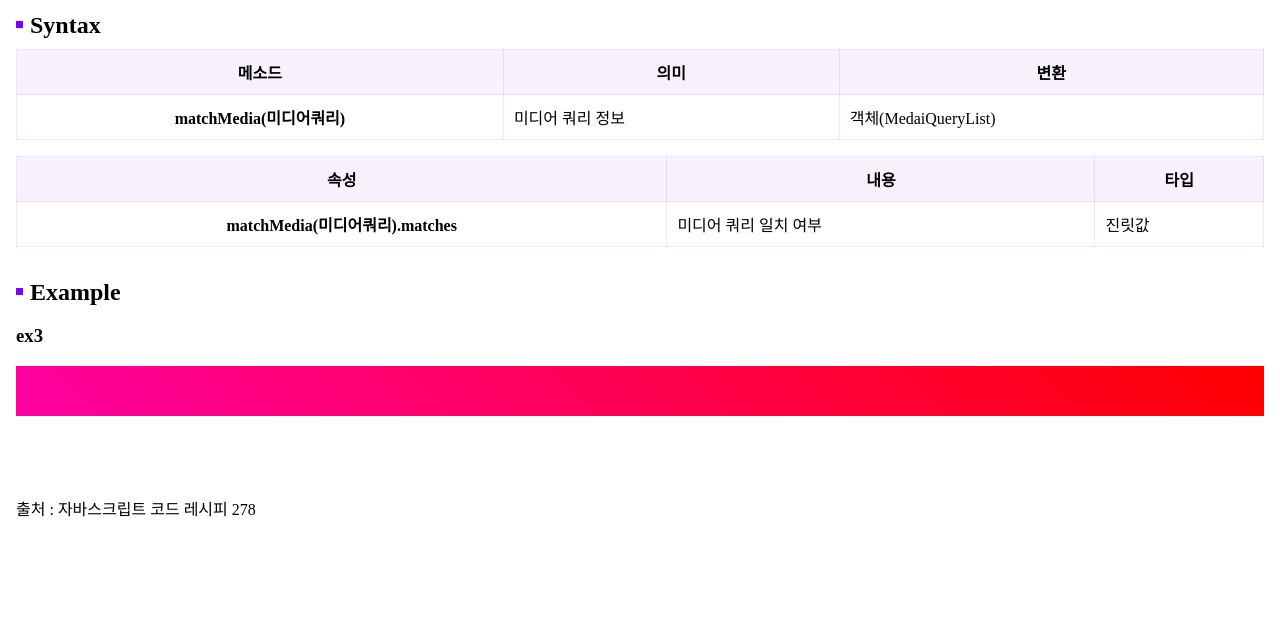
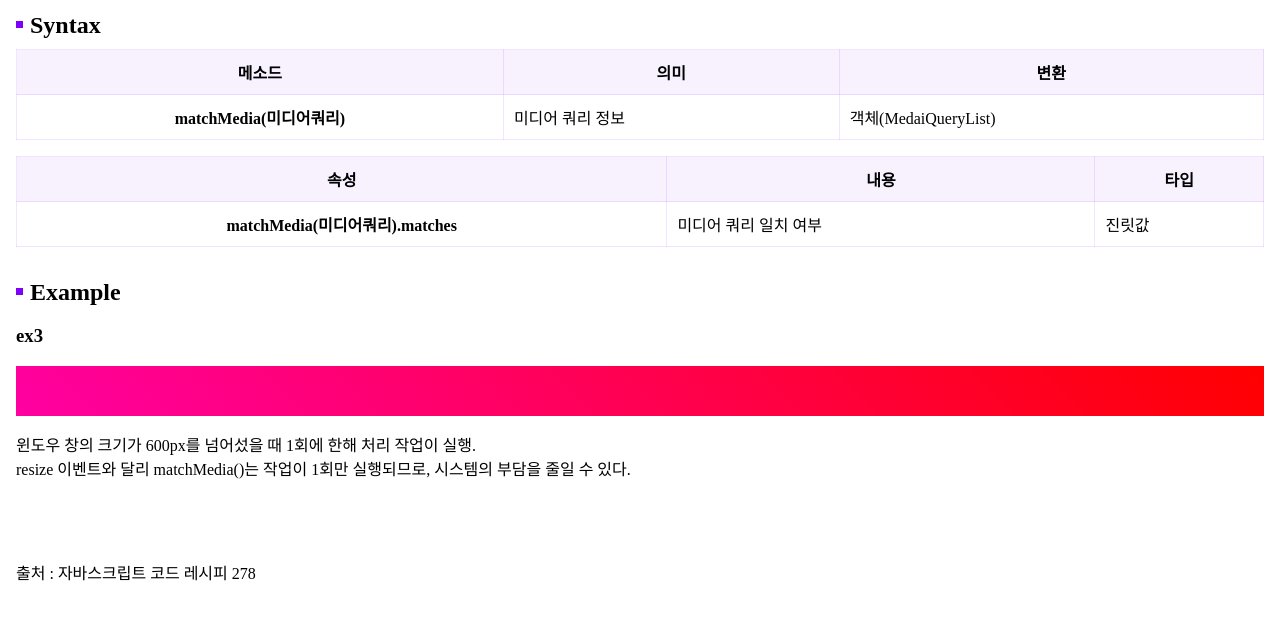
Before and after one commit to thegicode/javascript-recipe, a plain HTML site: page match-media.html in a window 1280 px wide. Shown: the part 87-706 px from the top of the page. Drawn offline with Linux system fonts and the light colour scheme.

Commit message:
Update match-media.html

```diff
--- a/match-media.html
+++ b/match-media.html
@@ -89,9 +89,8 @@
 
     <h3>ex3</h3>
     <div class="rectangle"></div>
-
-
-
+    <p>윈도우 창의 크기가 600px를 넘어섰을 때 1회에 한해 처리 작업이 실행. <br>
+        resize 이벤트와 달리 matchMedia()는 작업이 1회만 실행되므로, 시스템의 부담을 줄일 수 있다.</p>
 
 <script>
 
@@ -123,6 +122,7 @@
      * 미디어 쿼리 변화 시점에 따라 실행되는 함수
      */
     function onMediaQueryChange(mediaQueryList){
+        console.log('onMediaQueryChange')
         if (mediaQueryList.matches === true) {
             rectangle.classList.add('big-size');
             console.log('윈도우 창의 크기가 600px 이상입니다');
@@ -135,6 +135,7 @@
     // 화면 표시 시점에 onMediaQueryChange() 1회 실행
     onMediaQueryChange(mediaQueryList3);
 
+
 </script>
 
 <p class="rel">출처 : 자바스크립트 코드 레시피 278</p>
```
